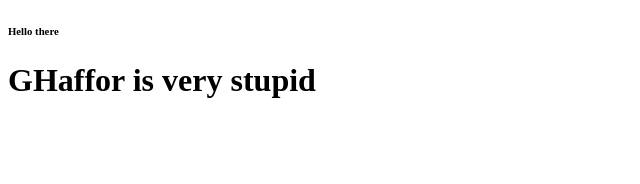
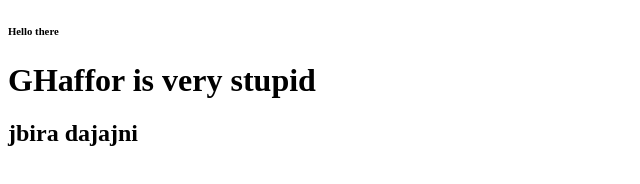
Before and after one commit to bahaahmd/test_project, a plain HTML site: page index.html in a window 1280 px wide. Shown: the whole page, without its empty margins (0-640 px from the left). Drawn offline with Linux system fonts and the light colour scheme.

Commit message:
modification sur jbira"

```diff
--- a/index.html
+++ b/index.html
@@ -9,6 +9,8 @@
 <body>
     <h6>Hello there</h6>
     <h1>GHaffor is very stupid</h1>
+    <h2>jbira dajajni
+    </h2>
     <script src="code.js"></script>
 </body>
 </html>
```
